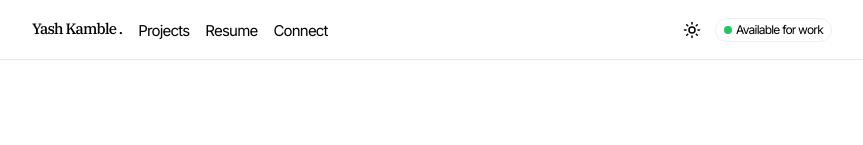
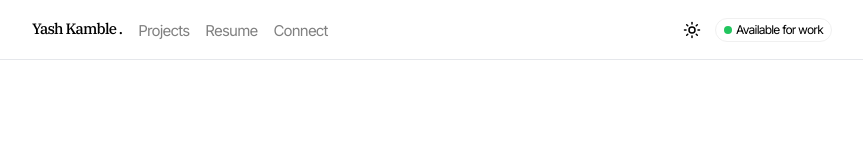
Before and after one commit to yash-devop/Portfolio, a Next.js app: page / in a window 1280 px wide. Shown: the top 145 px of the page, without its empty margins (208-1071 px from the left). Built offline with nearby package versions, Linux system fonts and the light colour scheme.

Commit message:
add: colors

```diff
--- a/tailwind.config.ts
+++ b/tailwind.config.ts
@@ -8,7 +8,22 @@ const config: Config = {
   ],
   theme: {
     extend: {
+       colors:{
+          primary: {
+             DEFAULT: "#0F0F0F"
+          },
+          primaryDark:{
+             DEFAULT: "#808080"
+          },
+          secondary:{
+            DEFAULT: "#5e646e",
+            dark: "rgb(212 212 216 / 0.7)"
+          },
+          secondaryDark:{
+            DEFAULT: "s"
+          }
 
+       }
     },
   },
   plugins: [],
```
